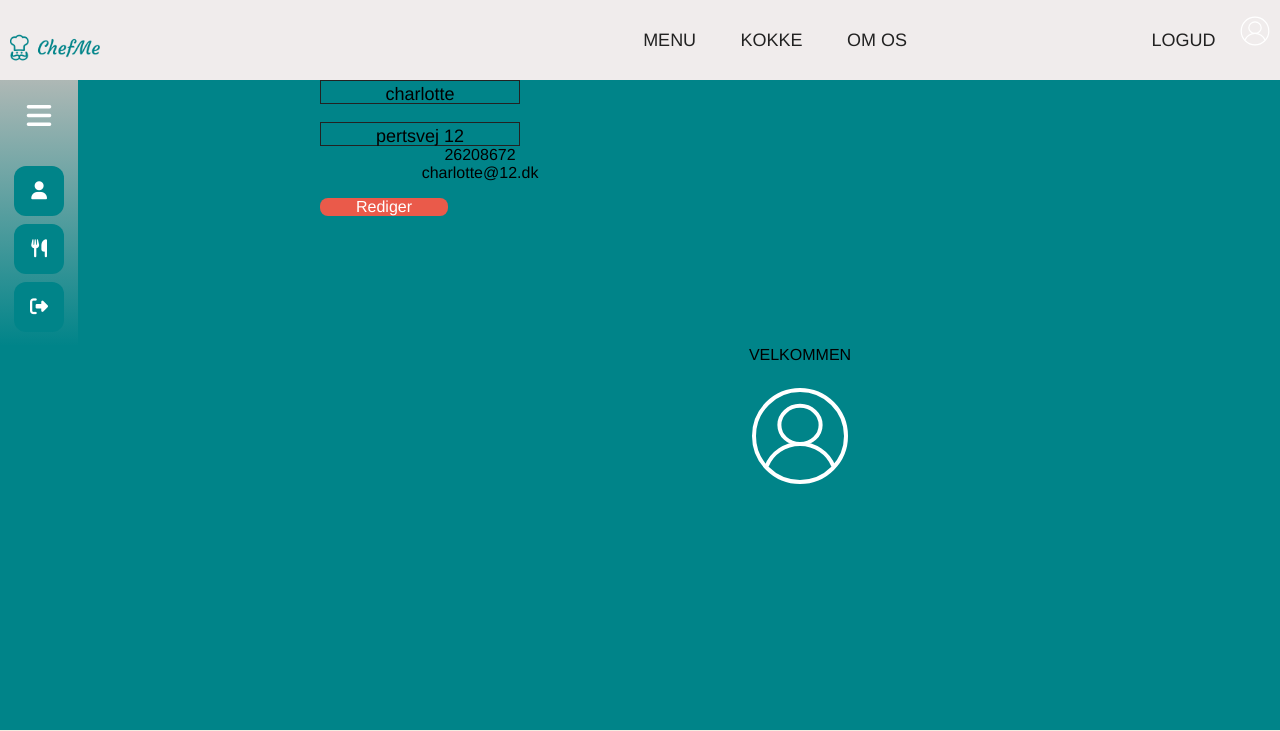
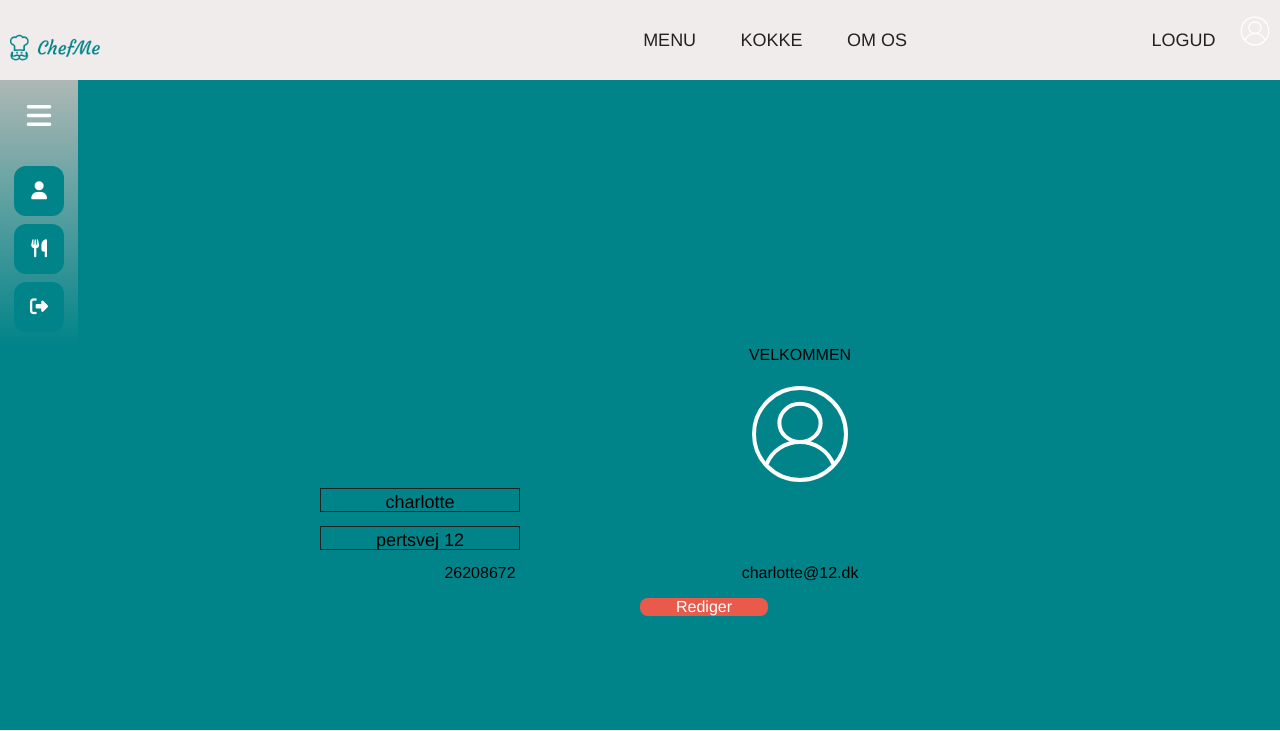
Before and after one commit to AnnicaF/chefmee, a PHP site: page /menu/index.php in a window 1280 px wide. Shown: the top 731 px of the page. Run offline with PHP 8.4, Linux system fonts and the light colour scheme; data comes from the database, SQL or seed files in the repository; data that the repository does not hold is empty; some libraries are stand-ins or nearby versions.

Commit message:
rettelse

```diff
--- a/menu/index.php
+++ b/menu/index.php
@@ -93,7 +93,6 @@ session_start();
     </main>
 
     <body>
-        <div class="brugerprofil_container">
         <div class="profil_navn">
             <?php
                 $sql = "SELECT * FROM user_test WHERE id = 57;";
@@ -173,7 +172,6 @@ session_start();
             </div>
         </div>
         </div>
-        </div>
 
         <footer class="footer">
             <div class="profil_footer">
```
